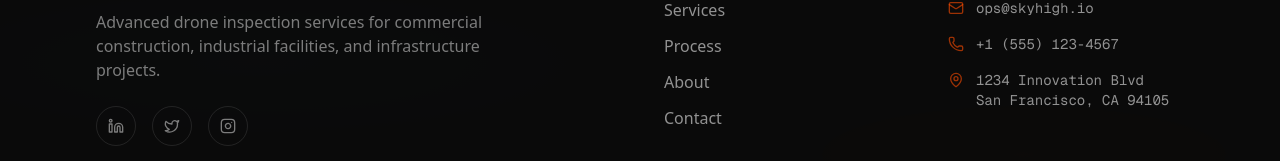
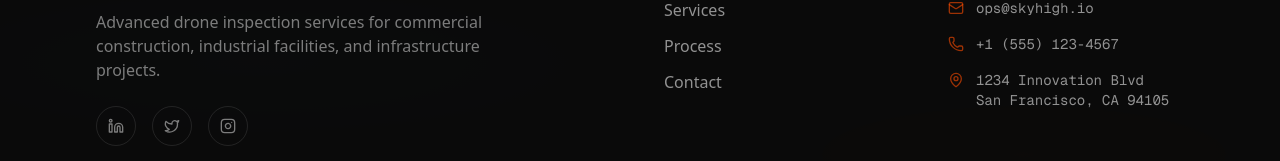
Before and after one commit to ChemistryHero11/drone-inspection-website, a Next.js app: page / in a window 1280 px wide. Shown: the part 5335-5496 px from the top of the page. Built offline with nearby package versions, Linux system fonts and the light colour scheme.

Commit message:
Remove About section from navigation and footer links

```diff
--- a/src/components/FloatingNav.tsx
+++ b/src/components/FloatingNav.tsx
@@ -2,12 +2,11 @@
 
 import { useState } from 'react';
 import { motion, AnimatePresence } from 'framer-motion';
-import { Menu, X, Plane, Mail, Briefcase, Info } from 'lucide-react';
+import { Menu, X, Plane, Mail, Briefcase } from 'lucide-react';
 
 const navItems = [
   { name: 'Services', icon: Briefcase, href: '#services' },
   { name: 'Process', icon: Plane, href: '#process' },
-  { name: 'About', icon: Info, href: '#about' },
   { name: 'Contact', icon: Mail, href: '#contact' },
 ];
 
--- a/src/components/Footer.tsx
+++ b/src/components/Footer.tsx
@@ -15,7 +15,6 @@ const socialLinks = [
 const quickLinks = [
   { name: 'Services', href: '#services' },
   { name: 'Process', href: '#process' },
-  { name: 'About', href: '#about' },
   { name: 'Contact', href: '#contact' },
 ];
 
```
